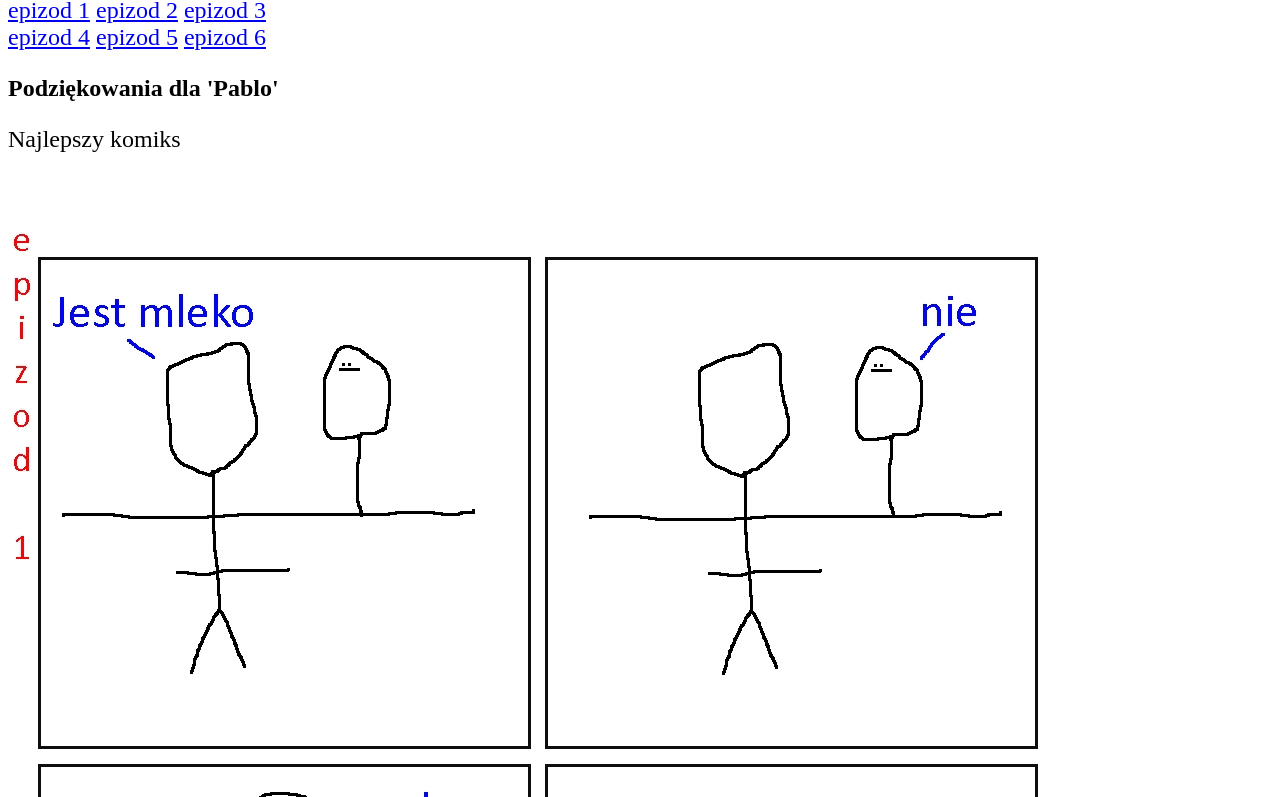
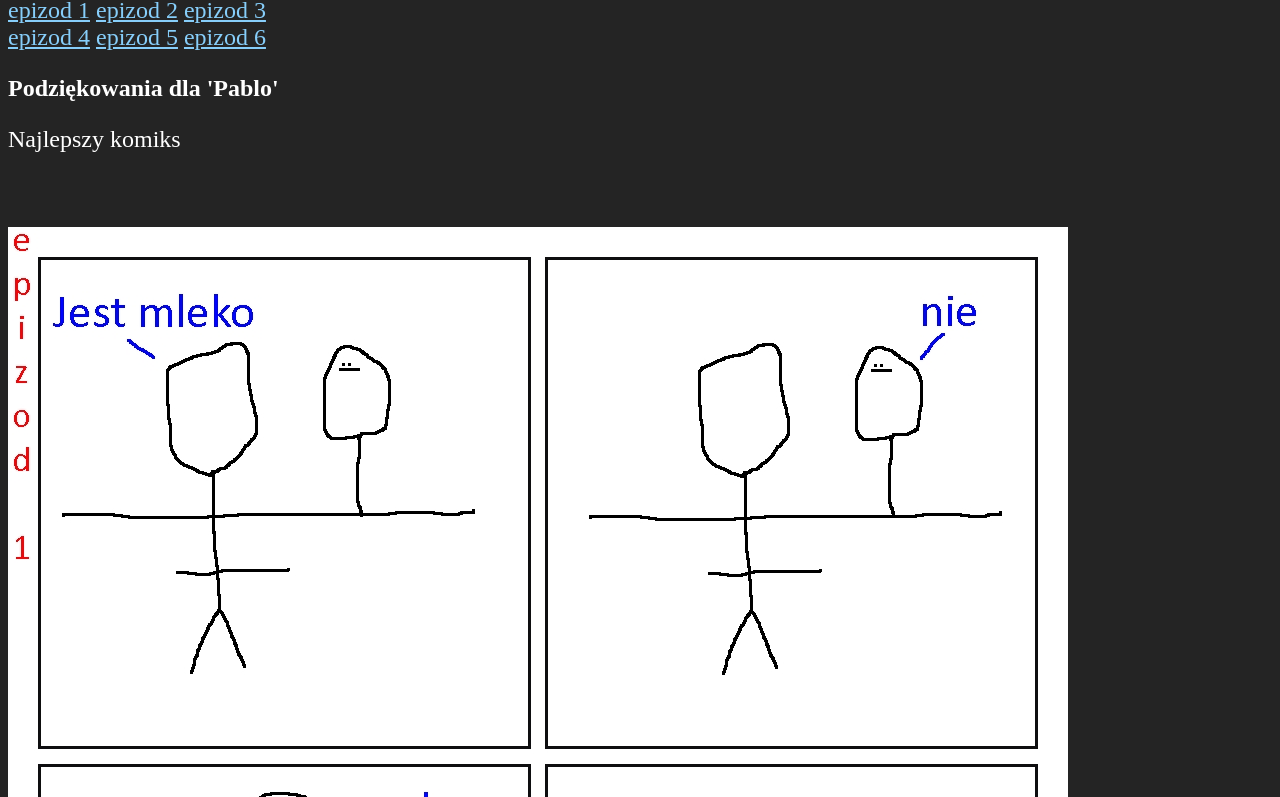
Before and after one commit to Bald2beMan/Bob-mleczarz, a plain HTML site: page index.html in a window 1280 px wide. Shown: the part 317-1114 px from the top of the page. Drawn offline with Linux system fonts and the light colour scheme.

Commit message:
Update style.css

```diff
--- a/style.css
+++ b/style.css
@@ -1,4 +1,14 @@
 body {
     font-size: 150%;
+    background-color: rgb(36, 36, 36);
+    color: white;
+}
+
+a {
+    color: lightskyblue;
 
 }
+
+a:visited {
+    color: lightseagreen;
+}
```
